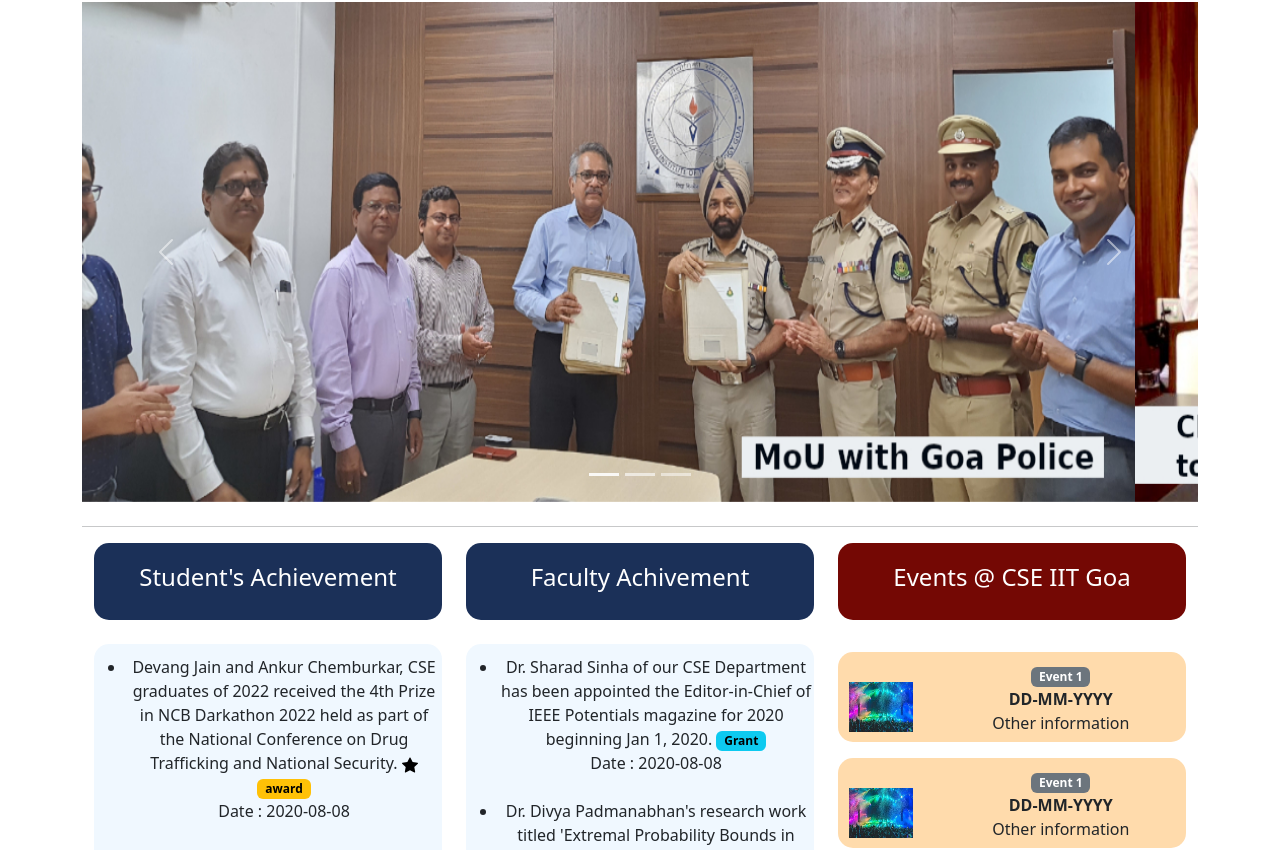
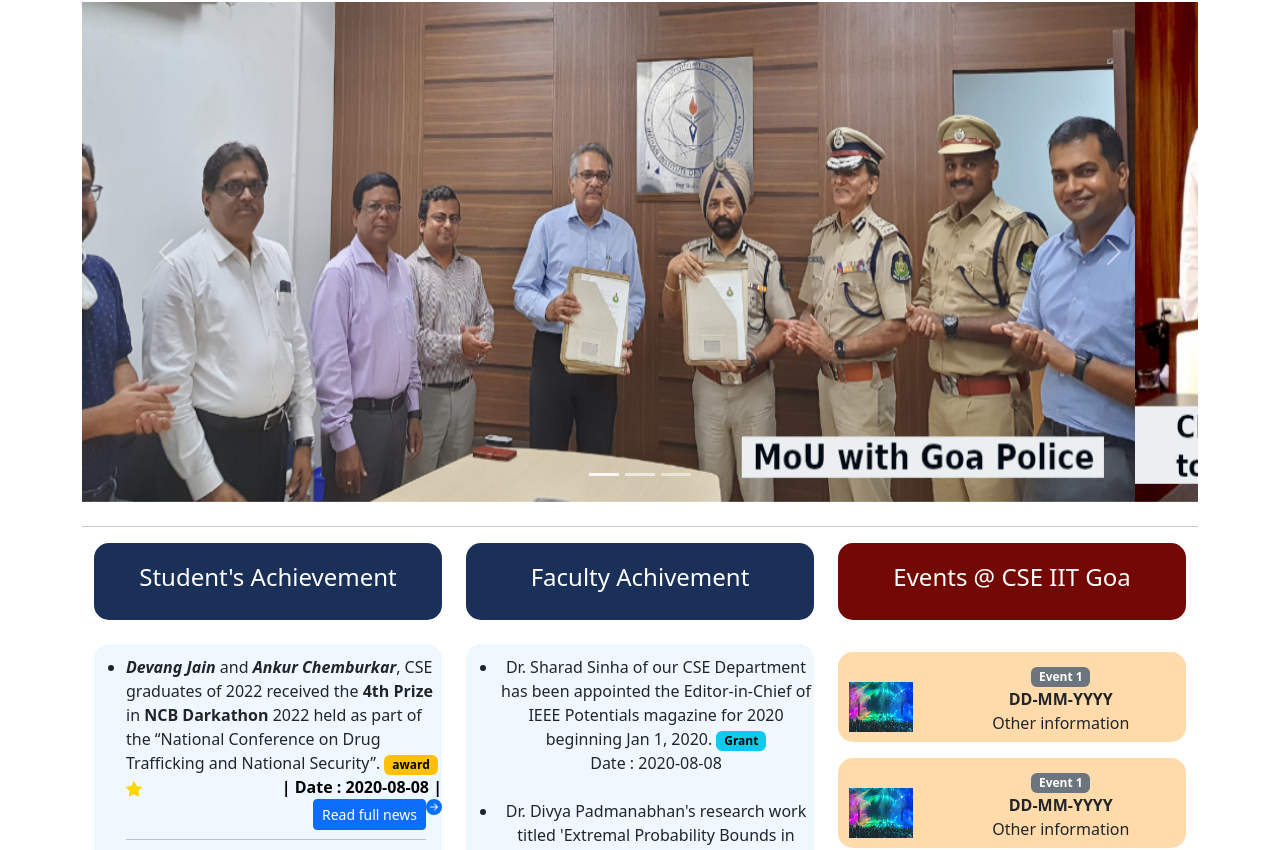
Before and after one commit to 2103323/IIT-GOA-WEB-DESIGN, a plain HTML site: page iitgoa5.html in a window 1280 px wide. Shown: the part 118-968 px from the top of the page. Drawn offline with nearby package versions, Linux system fonts and the light colour scheme.

Commit message:
Nextpage.html

```diff
--- a/iitgoa5.html
+++ b/iitgoa5.html
@@ -26,13 +26,15 @@
             <!-- The slideshow/carousel -->
             <div class="carousel-inner">
                 <div class="carousel-item active">
-                    <img src="MoU_with_Goa_Police.jpg" alt="Los Angeles" class="d-block" style="width: 100%; height: 500px;">
+                    <img src="MoU_with_Goa_Police.jpg" alt="Los Angeles" class="d-block"
+                        style="width: 100%; height: 500px;">
                 </div>
                 <div class="carousel-item">
                     <img src="CMO_Meeting.jpg" alt="Chicago" class="d-block" style="width: 100%; height: 500px;">
                 </div>
                 <div class="carousel-item">
-                    <img src="ConvocationIITGOAbanner.png" alt="New York" class="d-block" style="width: 100%; height: 500px;">
+                    <img src="ConvocationIITGOAbanner.png" alt="New York" class="d-block"
+                        style="width: 100%; height: 500px;">
                 </div>
             </div>
 
@@ -52,26 +54,43 @@
                         <h4>Student's Achievement</h4>
                     </div>
                     <br>
-                    <div style="background-color: aliceblue; padding-top: 7px; padding-bottom: 2px; border-radius: 15px;">
+                    <div
+                        style="background-color: aliceblue; padding-top: 7px; padding-bottom: 2px; border-radius: 15px;">
                         <dl class="row">
 
 
                             <dd class="col-sm-12">
                                 <ul>
 
-                                    <li class="py-1">
+                                    <li class="py-1" style="text-align: left;"><span
+                                            ><b><em>Devang Jain</em></b> and
+                                            <b><em>Ankur
+                                                    Chemburkar</em></b>, CSE graduates of 2022 received the <b>4th
+                                                Prize</b> in <b>NCB Darkathon</b>
+                                            2022 held as part of the <q>National Conference on Drug Trafficking and
+                                                National Security</q>.</span>
+                                        <a href="https://iitgoa.ac.in/cse-event-page/?id=41" target="_blank" style="text-decoration:none;">
+                                            <span style="float:right;color: black;"><b>| Date : 2020-08-08
+                                                |</b></span>
+                                            <span class="badge text-bg-warning">award</span>
 
-                                        Devang Jain and Ankur Chemburkar, CSE graduates of 2022 received the 4th Prize
-                                        in NCB Darkathon 2022 held as part of the National Conference on Drug
-                                        Trafficking and National Security.
-                                        <a href="https://iitgoa.ac.in/cse-event-page/?id=41" target="_blank">
-                                            <svg xmlns="http://www.w3.org/2000/svg" width="16" height="16" fill="bronze" class="bi bi-star-fill" viewBox="0 0 16 16">
-                                                <path d="M3.612 15.443c-.386.198-.824-.149-.746-.592l.83-4.73L.173 6.765c-.329-.314-.158-.888.283-.95l4.898-.696L7.538.792c.197-.39.73-.39.927 0l2.184 4.327 4.898.696c.441.062.612.636.282.95l-3.522 3.356.83 4.73c.078.443-.36.79-.746.592L8 13.187l-4.389 2.256z"/>
-                                              </svg><span class="badge text-bg-warning">award</span>
+                                            <svg xmlns="http://www.w3.org/2000/svg" width="16" height="16" fill="gold"
+                                                class="bi bi-star-fill" viewBox="0 0 16 16">
+                                                <path
+                                                    d="M3.612 15.443c-.386.198-.824-.149-.746-.592l.83-4.73L.173 6.765c-.329-.314-.158-.888.283-.95l4.898-.696L7.538.792c.197-.39.73-.39.927 0l2.184 4.327 4.898.696c.441.062.612.636.282.95l-3.522 3.356.83 4.73c.078.443-.36.79-.746.592L8 13.187l-4.389 2.256z" />
+                                                </svg>
+                                                    <br>
+                                                <div>
+                                                        <svg xmlns="http://www.w3.org/2000/svg" width="16" height="16" fill="currentColor" class="bi bi-arrow-right-circle-fill" viewBox="0 0 16 16" style="float: right;">
+                                                            <path d="M8 0a8 8 0 1 1 0 16A8 8 0 0 1 8 0zM4.5 7.5a.5.5 0 0 0 0 1h5.793l-2.147 2.146a.5.5 0 0 0 .708.708l3-3a.5.5 0 0 0 0-.708l-3-3a.5.5 0 1 0-.708.708L10.293 7.5H4.5z"/>
+                                                          </svg>
+                                                          <button type="button" class="btn btn-primary btn-sm" style="float:right">Read full
+                                                              news</button>
 
+                                                </div>
                                         </a>
-
-                                        <p>Date : 2020-08-08</p>
+                                        <br>
+                                        <hr width="95%">
                                     </li>
                                     <li class="py-1">
 
@@ -107,7 +126,7 @@
 
 
                                 </ul>
-                                <a href="#"><button type="button" class="btn btn-primary" data-toggle="popover"
+                                <a href="nextPage.html"><button type="button" class="btn btn-primary" data-toggle="popover"
                                         title="Popover title" style="float:right">Find More</button></a>
                             </dd>
 
@@ -118,7 +137,8 @@
                         <h4>Faculty Achivement</h4>
                     </div>
                     <br>
-                    <div style="background-color: aliceblue; padding-top: 7px; padding-bottom: 2px; border-radius: 15px;">
+                    <div
+                        style="background-color: aliceblue; padding-top: 7px; padding-bottom: 2px; border-radius: 15px;">
                         <dl class="row">
 
 
@@ -162,7 +182,7 @@
                                         <p>Date : 2020-08-08</p>
                                     </li>
                                 </ul>
-                                <a href="#"><button type="button" class="btn btn-primary" data-toggle="popover"
+                                <a href="nextPage.html"><button type="button" class="btn btn-primary" data-toggle="popover"
                                         title="Popover title" style="float:right">Find More</button></a>
                             </dd>
 
```
Lines whose indentation alone changed are shown as unchanged.
